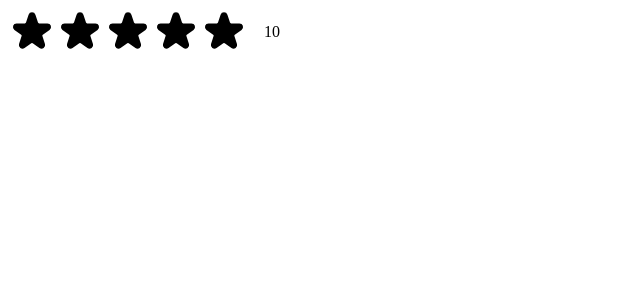
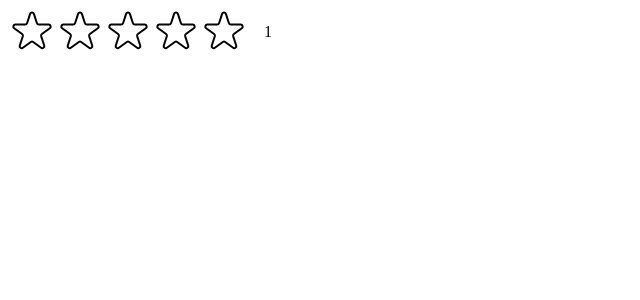
Before and after one commit to ermiasdesalegn/usepopcorn, a React (Create React App) app: page / in a window 1280 px wide. Shown: the top 300 px of the page, without its empty margins (0-640 px from the left). Built offline with nearby package versions, Linux system fonts and the light colour scheme.

Commit message:
the conditional star render started

```diff
--- a/src/StarRating.jsx
+++ b/src/StarRating.jsx
@@ -1,3 +1,5 @@
+import { useState } from "react";
+
 const ContainerStyle = {
   display: "flex",
   alignItems: "center",
@@ -19,20 +21,26 @@
 };
 
 export default function StarRating({ maxRating = 5 }) {
+  const [rating, setRating] = useState(1);
+
+  function handleRating(rating) {
+    setRating(rating);
+  }
   return (
     <div style={ContainerStyle}>
       <div style={starContainerStyle}>
         {Array.from({ length: maxRating }, (_, i) => (
-          <Star key={i} />
+          <Star key={i} onRating={() => handleRating(i + 1)} />
         ))}
       </div>
-      <p style={textStyle}>10</p>
+      <p style={textStyle}>{rating || ""}</p>
     </div>
   );
 }
-export function Star() {
+export function Star({ onRating, full }) {
   return (
-    <span role="button" style={starStyle}>
+    <span role="button" style={starStyle} onClick={onRating}>
+      {full ? (
         <svg
           xmlns="http://www.w3.org/2000/svg"
           viewBox="0 0 20 20"
@@ -41,6 +49,21 @@
         >
           <path d="M9.049 2.927c.3-.921 1.603-.921 1.902 0l1.07 3.292a1 1 0 00.95.69h3.462c.969 0 1.371 1.24.588 1.81l-2.8 2.034a1 1 0 00-.364 1.118l1.07 3.292c.3.921-.755 1.688-1.54 1.118l-2.8-2.034a1 1 0 00-1.175 0l-2.8 2.034c-.784.57-1.838-.197-1.539-1.118l1.07-3.292a1 1 0 00-.364-1.118L2.98 8.72c-.783-.57-.38-1.81.588-1.81h3.461a1 1 0 00.951-.69l1.07-3.292z" />
         </svg>
+      ) : (
+        <svg
+          xmlns="http://www.w3.org/2000/svg"
+          fill="none"
+          viewBox="0 0 24 24"
+          stroke="#000"
+        >
+          <path
+            strokeLinecap="round"
+            strokeLinejoin="round"
+            strokeWidth="{2}"
+            d="M11.049 2.927c.3-.921 1.603-.921 1.902 0l1.519 4.674a1 1 0 00.95.69h4.915c.969 0 1.371 1.24.588 1.81l-3.976 2.888a1 1 0 00-.363 1.118l1.518 4.674c.3.922-.755 1.688-1.538 1.118l-3.976-2.888a1 1 0 00-1.176 0l-3.976 2.888c-.783.57-1.838-.197-1.538-1.118l1.518-4.674a1 1 0 00-.363-1.118l-3.976-2.888c-.784-.57-.38-1.81.588-1.81h4.914a1 1 0 00.951-.69l1.519-4.674z"
+          />
+        </svg>
+      )}
     </span>
   );
 }
```
Lines whose indentation alone changed are shown as unchanged.
